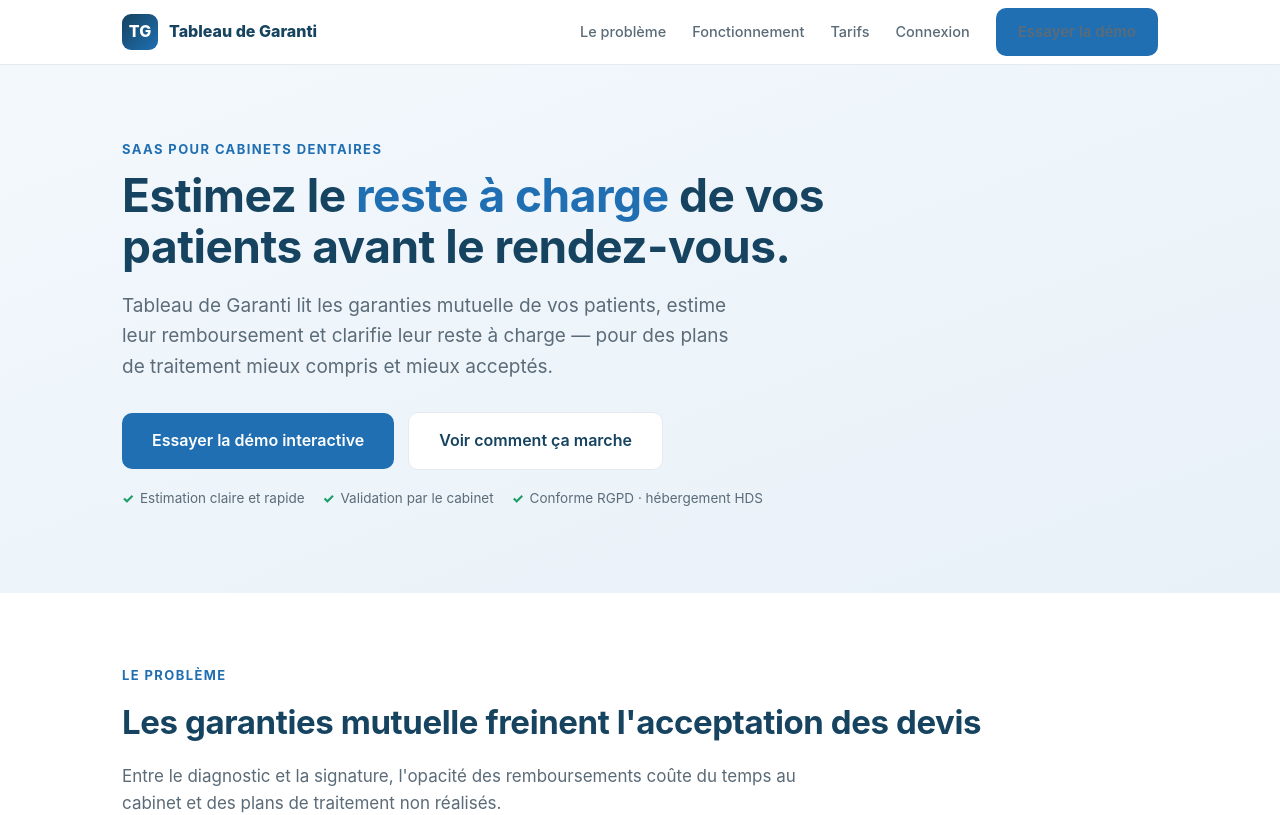
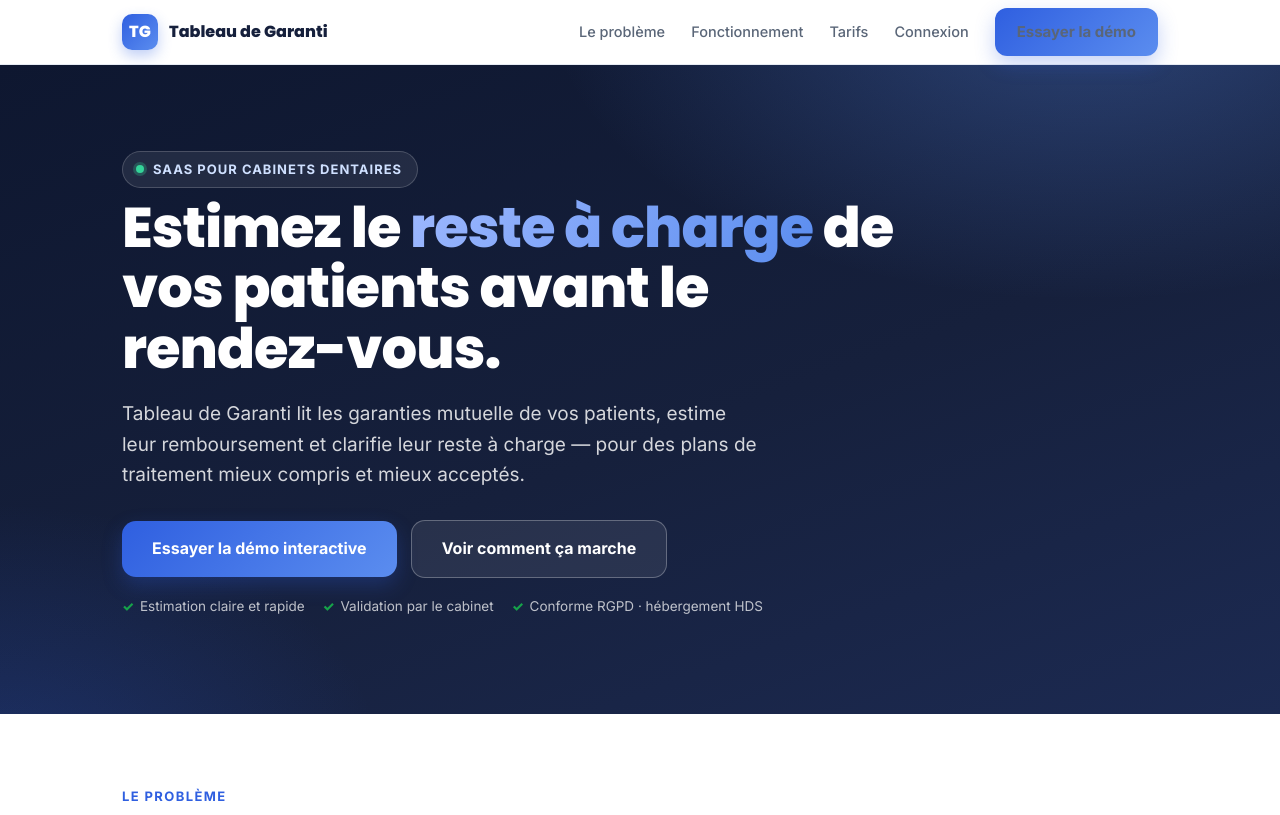
Before and after one commit to rebbenhouse26/tableaudegarantie, a React (Vite) app in the folder app/: page / in a window 1280 px wide. Shown: the top 815 px of the page. Built offline with nearby package versions, Linux system fonts and the light colour scheme; no server answers.

Commit message:
Refonte visuelle : thème premium (bleu nuit + dégradé, police Poppins, boutons arrondis) + hero landing style SaaS

```diff
--- a/app/src/index.css
+++ b/app/src/index.css
@@ -1,16 +1,23 @@
+@import url('https://fonts.googleapis.com/css2?family=Poppins:wght@600;700;800&family=Inter:wght@400;500;600;700&display=swap');
+
 :root {
-  --blue: #1f6fb2;
-  --dark: #16435f;
-  --light: #e8f1f8;
-  --grey: #f5f7fa;
-  --green: #1f9d6b;
-  --greenbg: #e6f6ef;
+  /* Palette premium (bleu nuit + dégradé bleu royal) */
+  --blue: #2f5fe0;
+  --blue2: #5b8def;
+  --dark: #16203c;
+  --navy: #0e1730;
+  --accent: #9db8ff; /* bleu clair pour les mots accentués sur fond sombre */
+  --light: #eef3ff;
+  --grey: #f6f8fc;
+  --green: #16a34a;
+  --greenbg: #e7f7ee;
   --amber: #c77700;
-  --red: #c0392b;
-  --ink: #1f2b33;
-  --muted: #5b6b78;
-  --line: #e4eaf0;
+  --red: #e0483a;
+  --ink: #18213a;
+  --muted: #5a6678;
+  --line: #e6ebf3;
   --white: #fff;
+  --grad: linear-gradient(135deg, #2f5fe0 0%, #5b8def 100%);
 }
 
 * {
@@ -23,10 +30,18 @@ html {
 
 body {
   margin: 0;
-  font-family: -apple-system, BlinkMacSystemFont, 'Segoe UI', Roboto, Arial, sans-serif;
+  font-family: 'Inter', -apple-system, BlinkMacSystemFont, 'Segoe UI', Roboto, Arial, sans-serif;
   color: var(--ink);
   line-height: 1.6;
   background: #fff;
+}
+
+h1,
+h2,
+h3,
+.brand,
+.btn {
+  font-family: 'Poppins', 'Inter', sans-serif;
 }
 
 a {
@@ -42,40 +57,50 @@ a {
 
 /* ---- Boutons partagés ---- */
 .btn {
-  display: inline-block;
+  display: inline-flex;
+  align-items: center;
+  justify-content: center;
+  gap: 8px;
   font: inherit;
-  font-weight: 600;
+  font-weight: 700;
   border: none;
-  border-radius: 10px;
+  border-radius: 12px;
   padding: 12px 22px;
   cursor: pointer;
-  background: var(--blue);
+  background: var(--grad);
   color: #fff;
   font-size: 15px;
-  transition: 0.15s;
+  box-shadow: 0 8px 20px rgba(47, 95, 224, 0.28);
+  transition: transform 0.15s, box-shadow 0.15s, filter 0.15s;
 }
 .btn:hover {
-  background: #195d96;
-  transform: translateY(-1px);
+  transform: translateY(-2px);
+  box-shadow: 0 12px 26px rgba(47, 95, 224, 0.38);
+  filter: brightness(1.04);
 }
 .btn:disabled {
-  background: #b7c4ce;
+  background: #c2cbe0;
+  box-shadow: none;
   cursor: not-allowed;
   transform: none;
+  filter: none;
 }
 .btn.lg {
   padding: 15px 30px;
   font-size: 16px;
+  border-radius: 14px;
 }
 .btn.ghost {
   background: #fff;
   border: 1px solid var(--line);
   color: var(--dark);
+  box-shadow: 0 2px 8px rgba(16, 35, 55, 0.05);
 }
 .btn.ghost:hover {
   border-color: var(--blue);
   color: var(--blue);
   background: #fff;
+  filter: none;
 }
 
 .brand {
@@ -88,11 +113,12 @@ a {
 .logo {
   width: 36px;
   height: 36px;
-  border-radius: 9px;
-  background: linear-gradient(135deg, var(--dark), var(--blue));
+  border-radius: 10px;
+  background: var(--grad);
   color: #fff;
   display: flex;
   align-items: center;
   justify-content: center;
   font-weight: 800;
+  box-shadow: 0 6px 14px rgba(47, 95, 224, 0.3);
 }
--- a/app/src/pages/LandingPage.css
+++ b/app/src/pages/LandingPage.css
@@ -34,27 +34,69 @@
 
 /* Hero */
 .lp .hero {
-  background: linear-gradient(160deg, #f3f8fc 0%, #e8f1f8 100%);
-  padding: 74px 0 84px;
+  background:
+    radial-gradient(900px 500px at 85% -10%, rgba(91, 141, 239, 0.35), transparent 60%),
+    radial-gradient(700px 500px at 0% 110%, rgba(47, 95, 224, 0.25), transparent 55%),
+    linear-gradient(160deg, #0e1730 0%, #16203c 55%, #1c2a52 100%);
+  color: #fff;
+  padding: 86px 0 96px;
   position: relative;
   overflow: hidden;
 }
 .lp .hero h1 {
-  font-size: 46px;
-  line-height: 1.12;
-  margin: 0 0 18px;
-  color: var(--dark);
-  max-width: 780px;
-  letter-spacing: -0.5px;
+  font-size: 56px;
+  font-weight: 800;
+  line-height: 1.08;
+  margin: 0 0 20px;
+  color: #fff;
+  max-width: 820px;
+  letter-spacing: -1px;
 }
 .lp .hero h1 span {
-  color: var(--blue);
+  background: linear-gradient(120deg, #9db8ff, #5b8def);
+  -webkit-background-clip: text;
+  background-clip: text;
+  -webkit-text-fill-color: transparent;
 }
 .lp .hero p.lead {
   font-size: 19px;
-  color: var(--muted);
-  max-width: 620px;
+  color: rgba(255, 255, 255, 0.82);
+  max-width: 640px;
   margin: 0 0 30px;
+}
+/* Badge pilule du hero (eyebrow sur fond sombre) */
+.lp .hero .eyebrow {
+  display: inline-flex;
+  align-items: center;
+  gap: 9px;
+  background: rgba(255, 255, 255, 0.08);
+  border: 1px solid rgba(255, 255, 255, 0.18);
+  color: #cfe0ff;
+  padding: 7px 15px 7px 13px;
+  border-radius: 30px;
+  letter-spacing: 1px;
+}
+.lp .hero .eyebrow::before {
+  content: '';
+  width: 8px;
+  height: 8px;
+  border-radius: 50%;
+  background: #34d399;
+  box-shadow: 0 0 0 3px rgba(52, 211, 153, 0.25);
+}
+.lp .hero .btn.ghost {
+  background: rgba(255, 255, 255, 0.08);
+  border: 1px solid rgba(255, 255, 255, 0.28);
+  color: #fff;
+  box-shadow: none;
+}
+.lp .hero .btn.ghost:hover {
+  background: rgba(255, 255, 255, 0.16);
+  border-color: rgba(255, 255, 255, 0.5);
+  color: #fff;
+}
+.lp .hero .reassure {
+  color: rgba(255, 255, 255, 0.72);
 }
 .lp .hero-cta {
   display: flex;
@@ -93,10 +135,11 @@
   margin: 0 0 10px;
 }
 .lp h2.sec {
-  font-size: 33px;
+  font-size: 38px;
+  font-weight: 800;
   margin: 0 0 14px;
   color: var(--dark);
-  letter-spacing: -0.4px;
+  letter-spacing: -0.6px;
 }
 .lp .sec-sub {
   font-size: 17px;
```
